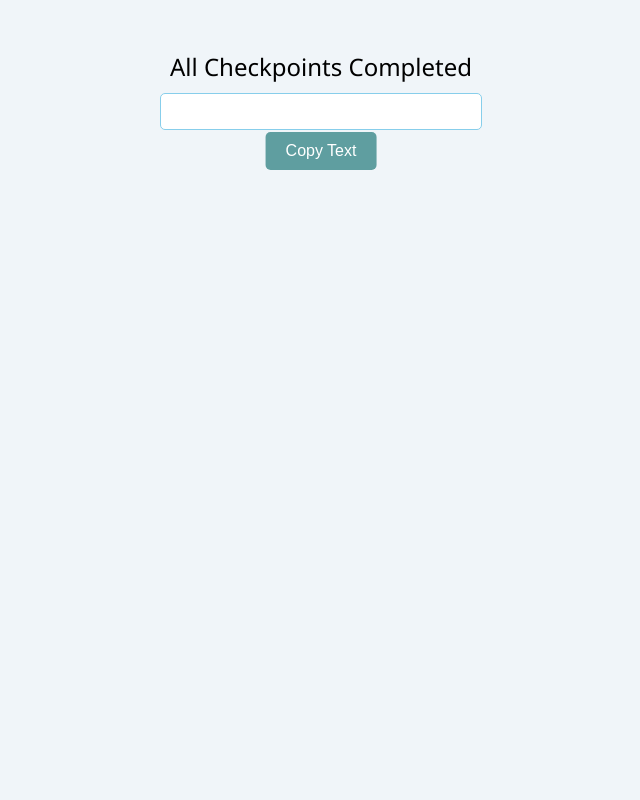
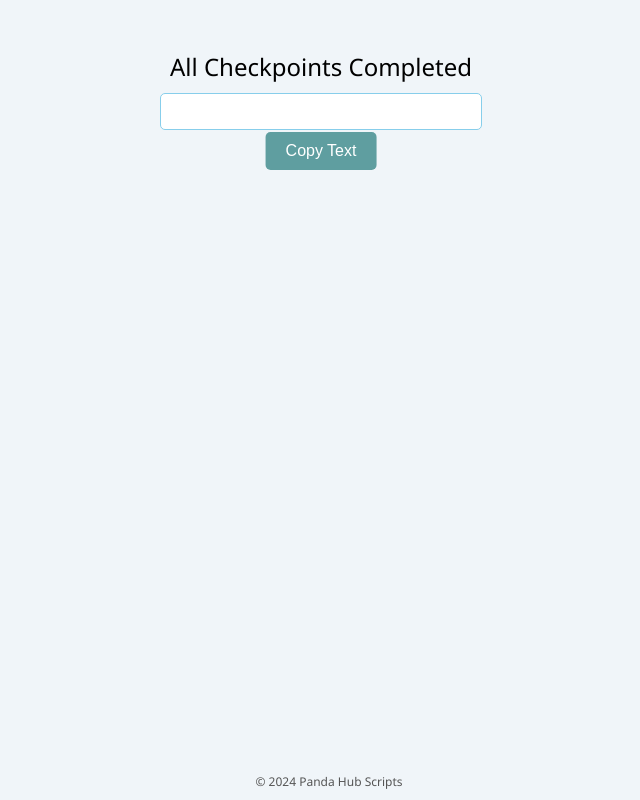
Before and after one commit to Madness676/checkpoint, a plain HTML site: page final.html in a window 1280 px wide. Shown: the whole page, without its empty margins (319-959 px from the left). Drawn offline with Linux system fonts and the light colour scheme; no server answers.

Commit message:
Update final.html

```diff
--- a/final.html
+++ b/final.html
@@ -51,6 +51,14 @@
     margin-bottom: 10px;
     color: black; /* Black title color */
   }
+  #copyright {
+    position: fixed;
+    bottom: 10px;
+    width: 100%;
+    text-align: center;
+    font-size: 12px;
+    color: #555;
+  }
 </style>
 </head>
 <body>
@@ -62,6 +70,8 @@
     <button id="copyButton" onclick="copyText()">Copy Text</button>
   </div>
 </div>
+
+<div id="copyright">&copy; 2024 Panda Hub Scripts</div>
 
 <script>
   fetch('https://raw.githubusercontent.com/Madness676/new927/main/yessir.json')
```
